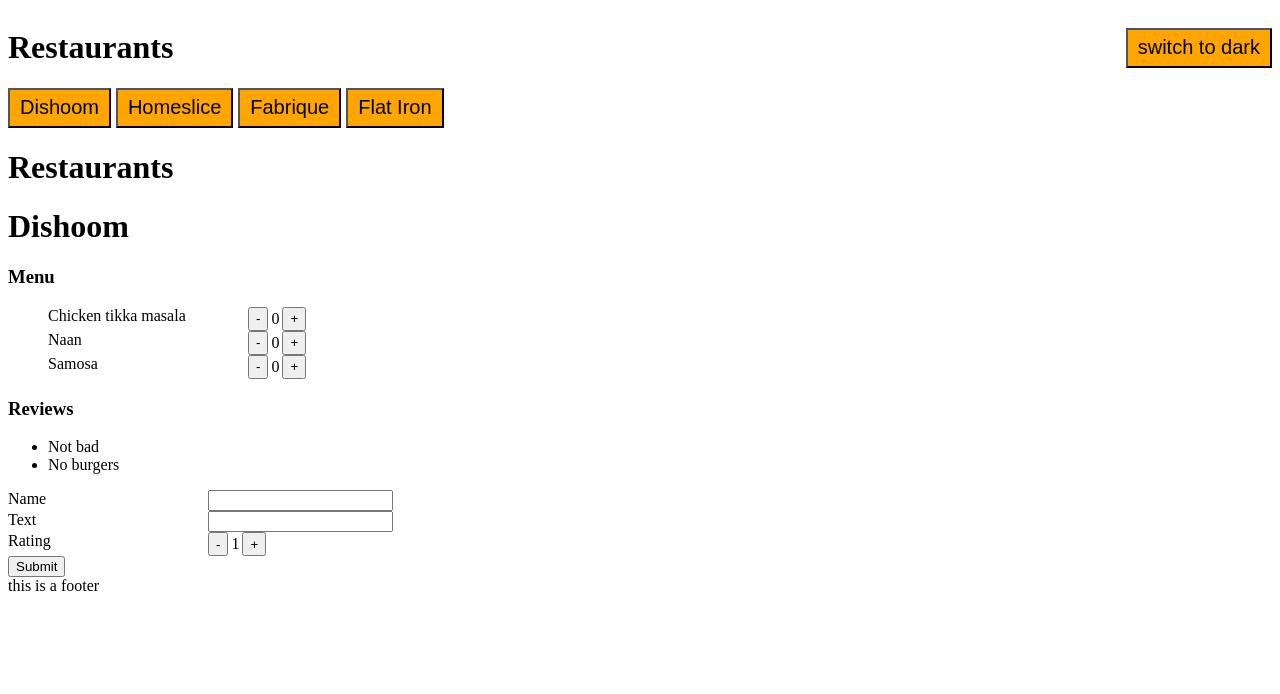
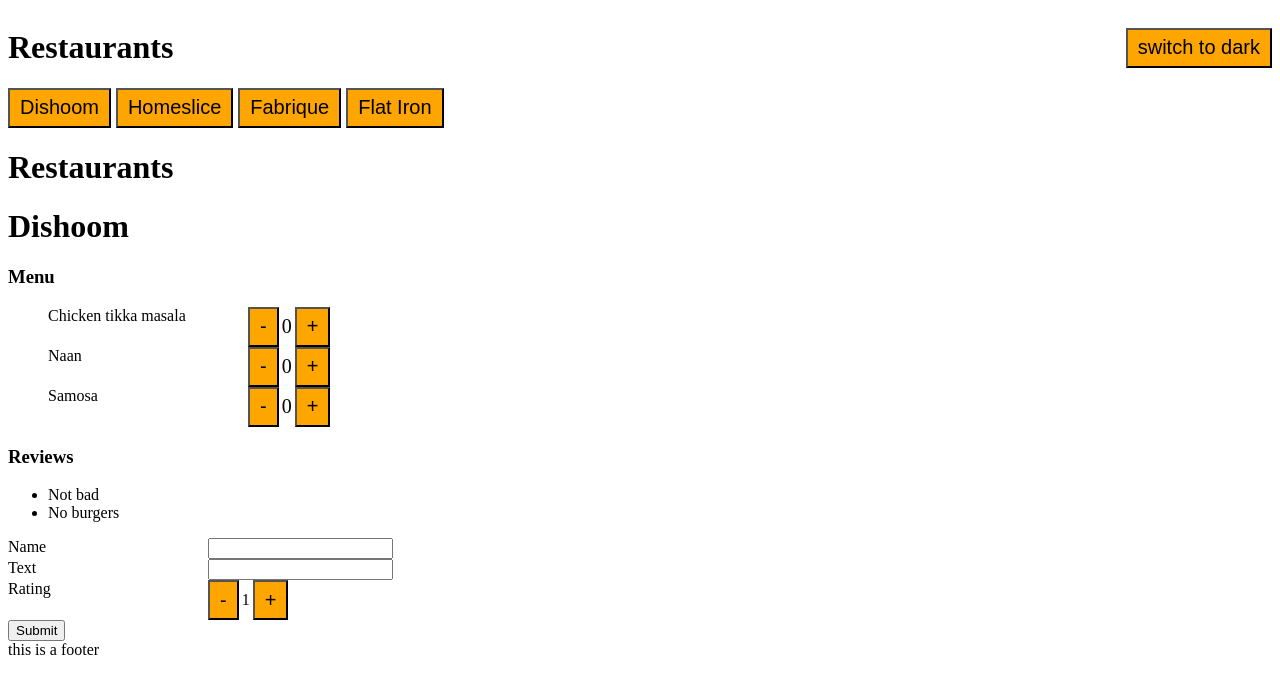
Before and after one commit to Windman/LearnReact, a React (Vite) app in the folder react-with-vite/: page / in a window 1280 px wide. Shown: the top 694 px of the page. Built offline with nearby package versions, Linux system fonts and the light colour scheme.

Commit message:
Add counter theme

```diff
--- a/react-with-vite/src/components/counter/counter.component.jsx
+++ b/react-with-vite/src/components/counter/counter.component.jsx
@@ -1,9 +1,18 @@
-export const Counter = ({ value, increment, decrement }) => {
-    return (
-      <div className="df pr6">
-        <button onClick={decrement}>-</button>
-        <div className="counter-value">{value}</div>
-        <button onClick={increment}>+</button>
-      </div>
-    );
-  };
+import classNames from "classnames";
+import { Button } from "../button/button.component";
+import styles from "./styles.module.css";
+
+export const Counter = ({ value, increment, decrement, viewVariant }) => {
+  return (
+    <div
+      className={classNames(styles.counter, {
+        [styles.default]: viewVariant === "default",
+        [styles.small]: viewVariant === "small",
+      })}
+    >
+      <Button onClick={decrement} text="-"></Button>
+      <div className="counter-value">{value}</div>
+      <Button onClick={increment} text="+"></Button>
+    </div>
+  );
+};
--- a/react-with-vite/src/components/counter/counter.container.jsx
+++ b/react-with-vite/src/components/counter/counter.container.jsx
@@ -28,5 +28,5 @@ export const CounterContainer = ({
     setValue(value - 1);
   };
 
-  return <Counter value={value} increment={increment} decrement={decrement} />;
+  return <Counter value={value} increment={increment} decrement={decrement} viewVariant={"default"} />;
 };
--- /dev/null
+++ b/react-with-vite/src/components/counter/styles.module.css
@@ -0,0 +1,12 @@
+.default {
+    font-size: 20px;
+}
+
+.small {
+    font-size: 14px;
+}
+
+.counter {
+    display: flex;
+    align-items: center;
+}
--- a/react-with-vite/src/components/header/header.component.jsx
+++ b/react-with-vite/src/components/header/header.component.jsx
@@ -1,12 +1,12 @@
 import classnames from "classnames";
-import { ThemeButton } from "../theme-button/theme-button.component";
+import { ThemeSwitcherButton } from "../theme-button/theme-button.component";
 import styles from "./styles.module.css";
 
 export const Header = () => {
   return (
     <header className={classnames(styles.button)}>
       <h1>Restaurants</h1>
-      <ThemeButton />
+      <ThemeSwitcherButton />
     </header>
   );
 };
--- a/react-with-vite/src/components/theme-button/theme-button.component.jsx
+++ b/react-with-vite/src/components/theme-button/theme-button.component.jsx
@@ -1,7 +1,7 @@
 import { Button } from "../button/button.component";
 import { useTheme } from "../theme-context/theme-context";
 
-export const ThemeButton = () => {
+export const ThemeSwitcherButton = () => {
   const { value, toggleTheme } = useTheme();
 
   return (
```
